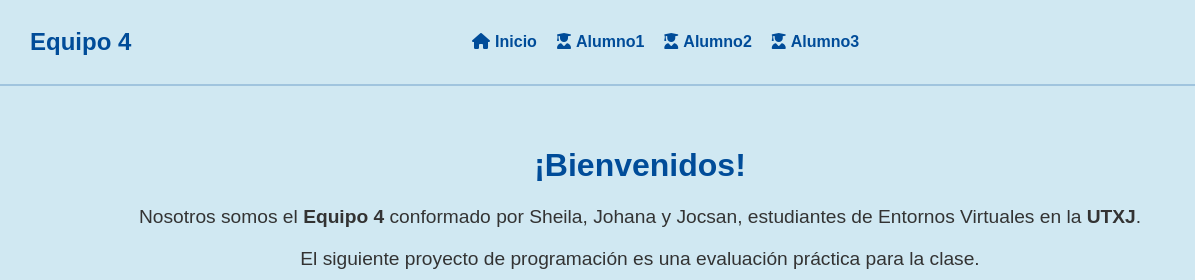
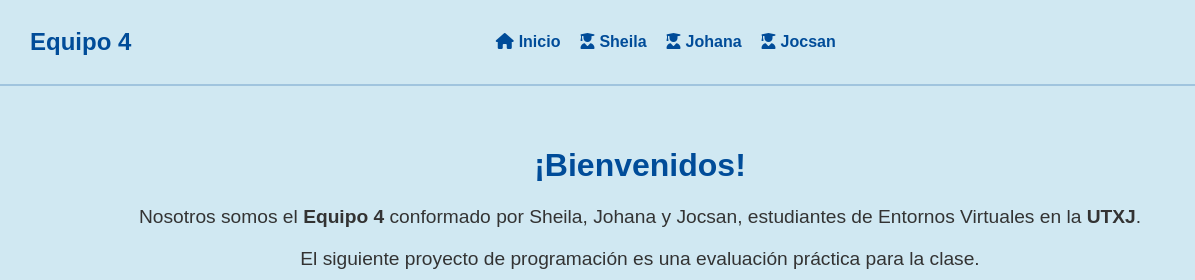
Before and after one commit to Sheilargb/Evaluacion-Practica, a plain HTML site: page index.html in a window 1280 px wide. Shown: the top 280 px of the page, 0-1195 px from the left. Drawn offline with Linux system fonts and the light colour scheme.

Commit message:
Cambio de nombres

```diff
--- a/index.html
+++ b/index.html
@@ -82,9 +82,9 @@
         <div class="logo">Equipo 4</div>
         <nav class="menu">
             <a href="index.html"><i class="fas fa-home"></i>Inicio</a>
-            <a href="alumno1.html"><i class="fas fa-user-graduate"></i>Alumno1</a>
-            <a href="alumno2.html"><i class="fas fa-user-graduate"></i>Alumno2</a>
-            <a href="alumno3.html"><i class="fas fa-user-graduate"></i>Alumno3</a>
+            <a href="Sheila.html"><i class="fas fa-user-graduate"></i>Sheila</a>
+            <a href="Johana.html"><i class="fas fa-user-graduate"></i>Johana</a>
+            <a href="Jocsan.html"><i class="fas fa-user-graduate"></i>Jocsan</a>
         </nav>
         <div>
             <img src="https://cdn-icons-png.flaticon.com/512/888/888879.png" alt="Logo" class="logo-img">
```
